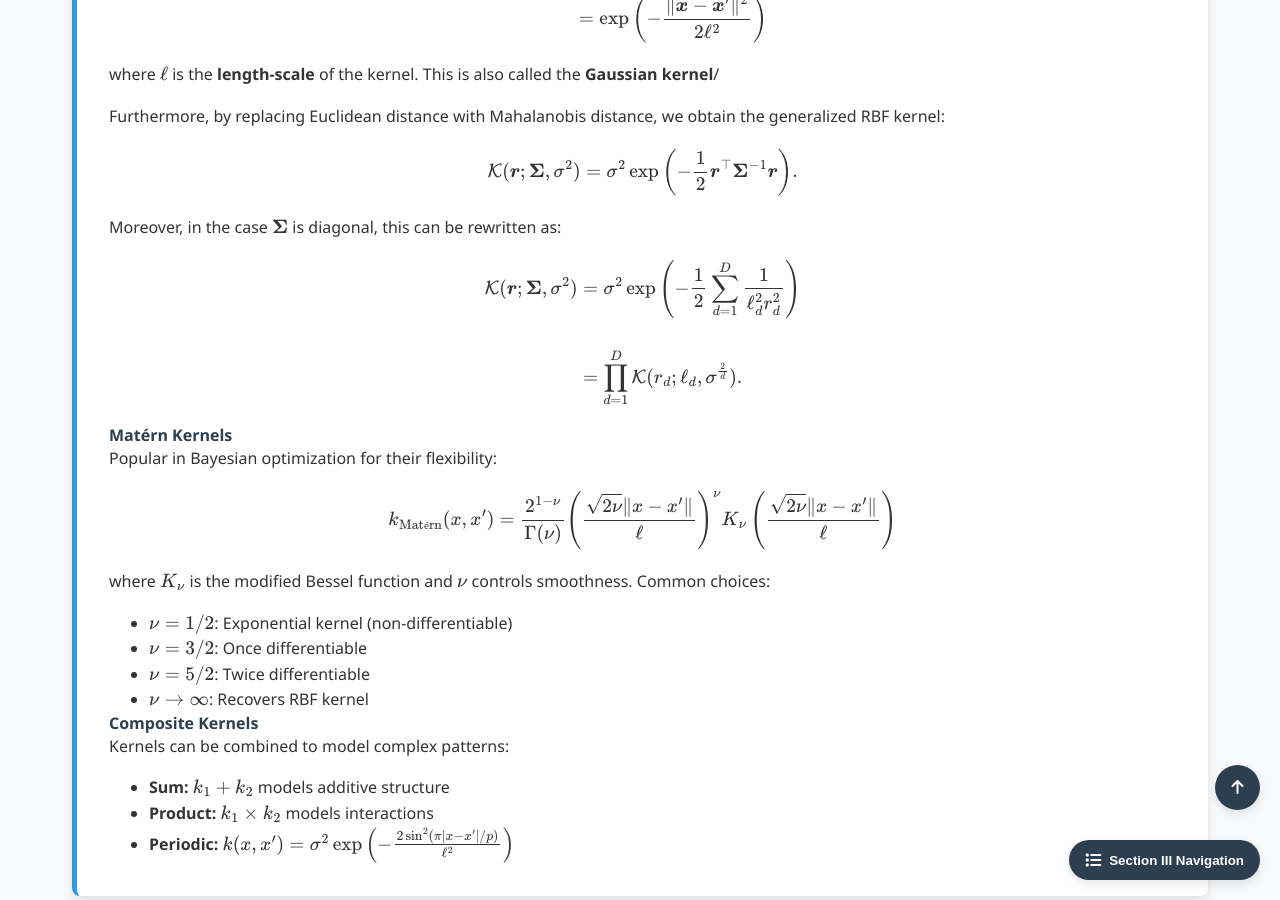
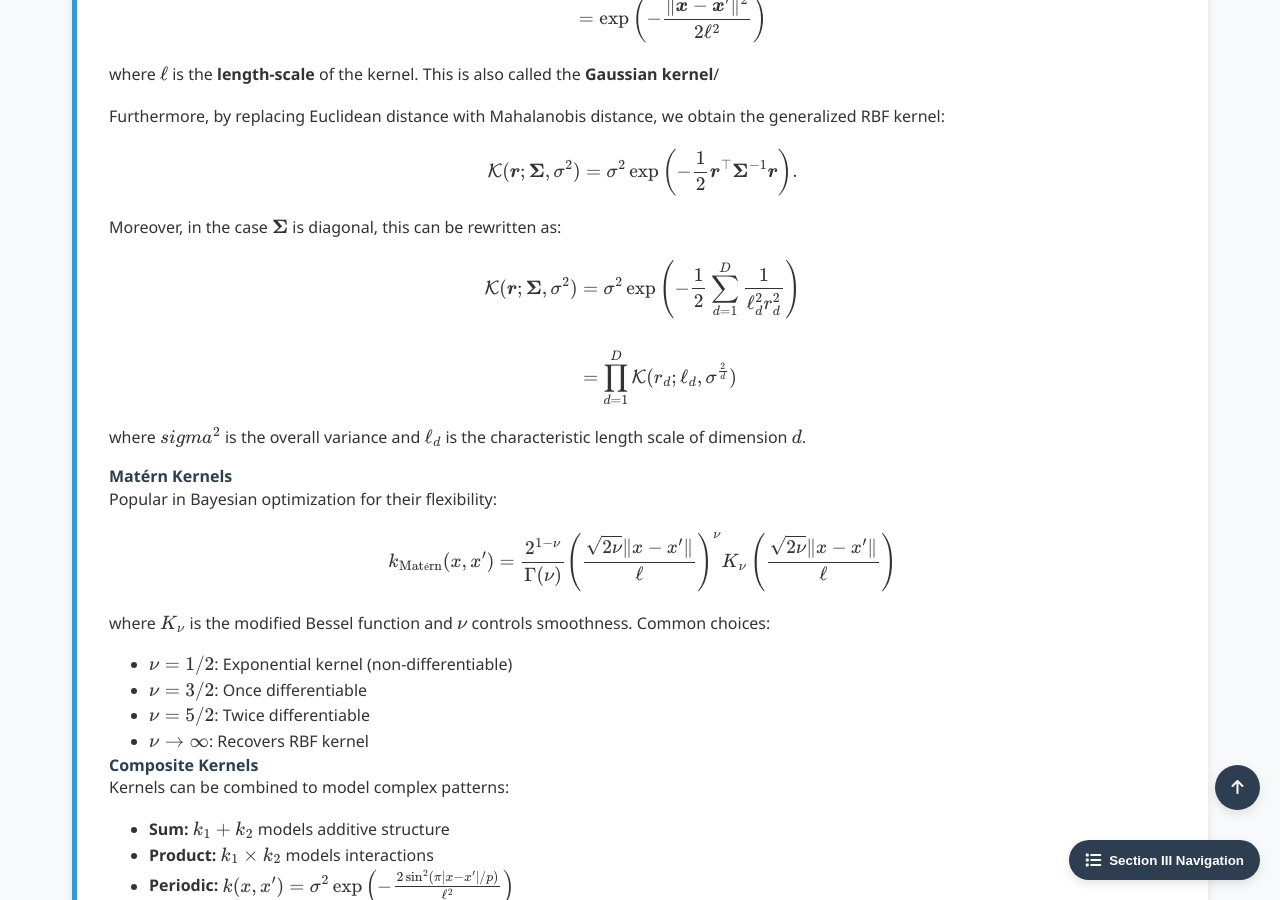
Before and after one commit to Yusukey01/yusukey01.github.io, a Jekyll site: the page built from Mathematics/Probability/gaussian_process.html, in a window 1280 px wide and 900 px high, scrolled down 2246 px. Built offline with Jekyll 4.4.1, drawn with Linux system fonts in a browser that asks for light colours.

Commit message:
added Gaussian Process

```diff
--- a/Mathematics/Probability/gaussian_process.html
+++ b/Mathematics/Probability/gaussian_process.html
@@ -227,10 +227,11 @@ uses_python: true
                     \begin{align*}
                     \mathcal{K}(\boldsymbol{r}; \boldsymbol{\Sigma}, \sigma^2)
                     &=  \sigma^2 \exp \left( - \frac{1}{2} \sum_{d=1}^D \frac{1}{\ell_d^2 r_d^2} \right) \\\\
-                    &= \prod_{d=1}^D \mathcal{K}(r_d ; \ell_d, \sigma^{\frac{2}{d}}).
+                    &= \prod_{d=1}^D \mathcal{K}(r_d ; \ell_d, \sigma^{\frac{2}{d}})
                    \end{align*}
                     \]
-                </p>
+                    where \(sigma^2\) is the overall variance and \(\ell_d\) is the characteristic length scale of dimension \(d\).
+                 </p>
 
                 <h4>Matérn Kernels</h4>
                 <p>Popular in Bayesian optimization for their flexibility:</p>
```
